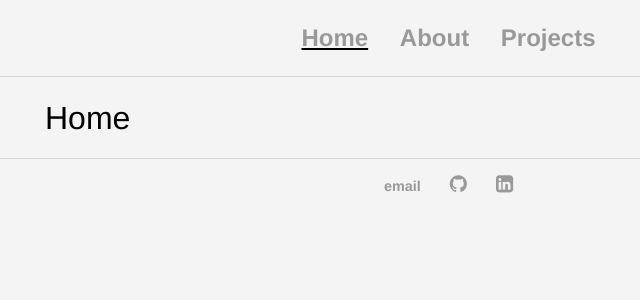
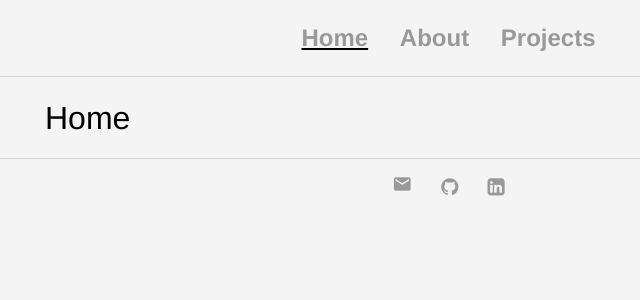
Before and after one commit to clfkenny/clfkenny.github.io, a Jekyll site: the page built from index.md, in a window 1280 px wide. Shown: the top 300 px of the page, without its empty margins (179-819 px from the left). Built offline with Jekyll 4.4.1, drawn with Linux system fonts in a browser that asks for light colours.

Commit message:
Update default.html

```diff
--- a/_layouts/default.html
+++ b/_layouts/default.html
@@ -5,6 +5,7 @@
 			<!-- link to main stylesheet -->
 			<link rel="stylesheet" type="text/css" href="/css/main.css">
 			<link rel="stylesheet" href="https://cdnjs.cloudflare.com/ajax/libs/font-awesome/4.7.0/css/font-awesome.min.css">
+			<link rel="stylesheet" href="https://fonts.googleapis.com/icon?family=Material+Icons">
 		</head>
 		<body style="background-color:#f4f4f4;">
 			<nav>
@@ -21,7 +22,7 @@
 			</div><!-- /.container -->
 			<footer>
 	    		<ul>
-	        		<li><a href="mailto:lov.kenny1996@gmail.com">email</a></li>
+	        		<li><a href="mailto:lov.kenny1996@gmail.com"><i class="material-icons" style="font-size:20px">email</i></a></li>
 	        		<li><a href="https://github.com/clfkenny"><i class="fa fa-github" style="font-size:20px"></i> </a></li>
 				<li><a href="https://www.linkedin.com/in/kenny-lov/"><i class="fa fa-linkedin-square" style="font-size:20px"></i></a></li>
 				</ul>
```
